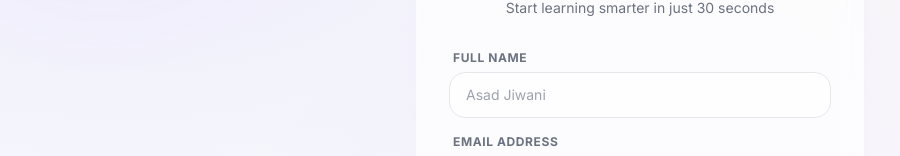
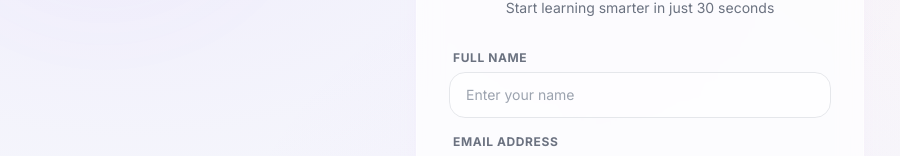
Before and after one commit to AsadLearns/Skillsprint, a React (Vite) app in the folder frontend/: page /signup in a window 1280 px wide. Shown: the part 258-414 px from the top of the page, without its empty margins (0-900 px from the left). Built offline with nearby package versions, Linux system fonts and the light colour scheme; no server answers.

Commit message:
chore: replace fullname placeholder in signup screen with Enter your name

```diff
--- a/frontend/src/pages/Signup.jsx
+++ b/frontend/src/pages/Signup.jsx
@@ -52,7 +52,7 @@ function Signup() {
           <div>
             <label className="text-xs font-bold text-gray-500 uppercase tracking-wider block mb-1.5 ml-1">Full name</label>
             <input
-              type="text" name="name" placeholder="Asad Jiwani"
+              type="text" name="name" placeholder="Enter your name"
               value={form.name} onChange={handleChange} required
               className="w-full bg-white/50 border border-gray-200 rounded-2xl px-4 py-3 text-sm focus:outline-none focus:ring-2 focus:ring-purple-500/40 focus:border-purple-600 focus:bg-white transition-all duration-300"
             />
```
